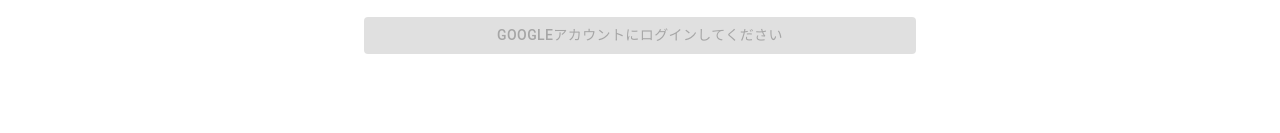
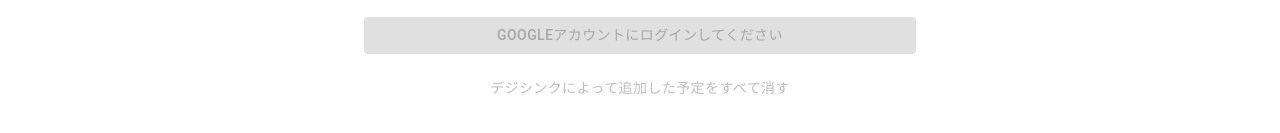
Before and after one commit to cou723/digi-sync, a Next.js app in the folder front/: page / in a window 1280 px wide. Shown: the part 503-636 px from the top of the page. Built offline with nearby package versions, Linux system fonts and the light colour scheme; no server answers.

Commit message:
削除機能の追加

```diff
--- a/front/components/ImportForm.tsx
+++ b/front/components/ImportForm.tsx
@@ -2,6 +2,7 @@
 import DHUPortalData from "./ImportModules/DHUPortalData";
 import ImportOptions from "./ImportModules/ImportOptions";
 import ToCalendar from "./ImportModules/ToCalendar";
+import AllDeleteButton from "./ImportModules/AllDeleteButton";
 import {Button, Stack, SelectChangeEvent, Select, InputLabel, FormControl, MenuItem} from "@mui/material";
 import {useState, useEffect, ChangeEvent, ReactNode} from "react";
 import {useSession} from "next-auth/react";
@@ -170,7 +171,10 @@
         }
         setTotalImportCount(class_events.length);
         for (const class_event of class_events) {
-            await addEventToGoogleCal(class_event.start, class_event.title);
+            addEventToGoogleCal(class_event.start, class_event.title);
+            await new Promise(function (resolve) {
+                setTimeout(resolve, 300);
+            });
         }
         if (class_events.length == 0) alert(`すべての予定がGoogle Calendarに追加されていたので、インポートしませんでした`);
         else alert(`${class_events.length}件のインポートに成功しました`);
@@ -268,6 +272,7 @@
                 {appState == "import" ? `(${importCount}件/${totalImportCount}件)` : ""}
                 {appState == "unauthenticated" ? "Googleアカウントにログインしてください" : "インポート"}
             </Button>
+            <AllDeleteButton disabled={appState == "unauthenticated"}></AllDeleteButton>
         </Stack>
     );
 }
--- /dev/null
+++ b/front/components/ImportModules/AllDeleteButton.tsx
@@ -0,0 +1,115 @@
+import {Button, Dialog, DialogTitle, DialogContent, DialogActions, DialogContentText} from "@mui/material";
+import {useState, useEffect, ChangeEvent, ReactNode} from "react";
+import {useSession, signIn, signOut} from "next-auth/react";
+import type {CalendarList, Event} from "../../types/gapi_calendar";
+import {encodeQueryData, getEndTime, getQuarterRange, isGetEventErrorObject, GetEventsErrorObject} from "../../libs/utils";
+
+type Props = {
+    disabled: boolean;
+};
+let delete_event_url_list: string[];
+
+export default function AllDeleteButton({disabled}: Props) {
+    let [isShowDialog, setIsShowDialog] = useState(false);
+    let [deleteEventCout, setDeleteEventCout] = useState(0);
+    let [isDeleting, setIsDeleting] = useState(false);
+    let [deleteCount, setDeleteCount] = useState(0);
+    const {data: session} = useSession();
+
+    const onAllDeleteClick = async () => {
+        delete_event_url_list = [];
+        // すべてのカレンダーを取得
+        if (!(session && session.user)) return;
+        let res: Response = await fetch("https://www.googleapis.com/calendar/v3/users/me/calendarList", {
+            method: "GET",
+            headers: {Authorization: `Bearer ${session.accessToken}`},
+        });
+        const all_calendar_list = (await res.json()).items;
+
+        // すべてのカレンダーの予定を取得
+        let all_events = new Map<string, Array<Event>>();
+        for (const calendar of all_calendar_list) {
+            let res: CalendarList | GetEventsErrorObject;
+            let query_param = {
+                maxResults: 2000,
+                orderBy: "startTime",
+                singleEvents: true,
+            };
+            console.log(`https://www.googleapis.com/calendar/v3/calendars/${calendar.id}/events?${encodeQueryData(query_param)}`);
+
+            const google_api_url = `https://www.googleapis.com/calendar/v3/calendars/${calendar.id}/events?${encodeQueryData(query_param)}`;
+            const raw_response = await fetch(google_api_url, {
+                method: "GET",
+                headers: {Authorization: `Bearer ${session.accessToken}`, "Content-Type": "application/json"},
+            });
+            res = await raw_response.json();
+            if (isGetEventErrorObject(res)) {
+                console.error(res);
+                continue;
+            }
+            all_events.set(
+                calendar.id,
+                res.items.filter((event) => event.description && event.description.includes("#created_by_dp2gc"))
+            );
+        }
+        // 取得した予定の中から詳細に#dp2gcがあるものだけを残すようフィルタリング
+        const delete_events = all_events;
+        let delete_count = 0;
+        delete_events.forEach((v, k) => {
+            delete_count += v.length;
+        });
+        setDeleteEventCout(delete_count);
+        delete_events.forEach((v, k) => {
+            for (const delete_event of v) {
+                delete_event_url_list.push(`https://www.googleapis.com/calendar/v3/calendars/${k}/events/${delete_event.id}`);
+            }
+        });
+        // フィルタリングしたものを消していいかどうかホップアップを出す
+        setIsShowDialog(true);
+    };
+
+    const handleClose = () => {
+        setIsShowDialog(false);
+    };
+
+    const allDelete = async () => {
+        setIsDeleting(true);
+        setDeleteCount(0);
+        handleClose();
+        let i = 0;
+        if (!session) return;
+        console.log();
+        for (const delete_url of delete_event_url_list) {
+            console.log(delete_url);
+            fetch(delete_url, {
+                method: "DELETE",
+                headers: {Authorization: `Bearer ${session.accessToken}`, "Content-Type": "application/json"},
+            });
+            setDeleteCount(deleteCount =>deleteCount + 1);
+            await new Promise(function (resolve) {
+                setTimeout(resolve, 250);
+            });
+        }
+        setIsDeleting(false);
+    };
+
+    return (
+        <>
+            <Button disabled={disabled || isDeleting} color="error" onClick={onAllDeleteClick}>
+                {isDeleting ? `${deleteCount}件削除済み` : "デジシンクによって追加した予定をすべて消す"}
+            </Button>
+            <Dialog open={isShowDialog} aria-labelledby="alert-dialog-title" aria-describedby="alert-dialog-description">
+                <DialogTitle id="alert-dialog-title">予定を削除しますか？</DialogTitle>
+                <DialogContent>
+                    <DialogContentText id="alert-dialog-description">{`デジシンクによって追加された予定(${deleteEventCout}件)を削除します`}</DialogContentText>
+                </DialogContent>
+                <DialogActions>
+                    <Button onClick={handleClose} autoFocus>
+                        いいえ
+                    </Button>
+                    <Button onClick={allDelete}>はい、削除します</Button>
+                </DialogActions>
+            </Dialog>
+        </>
+    );
+}
```
